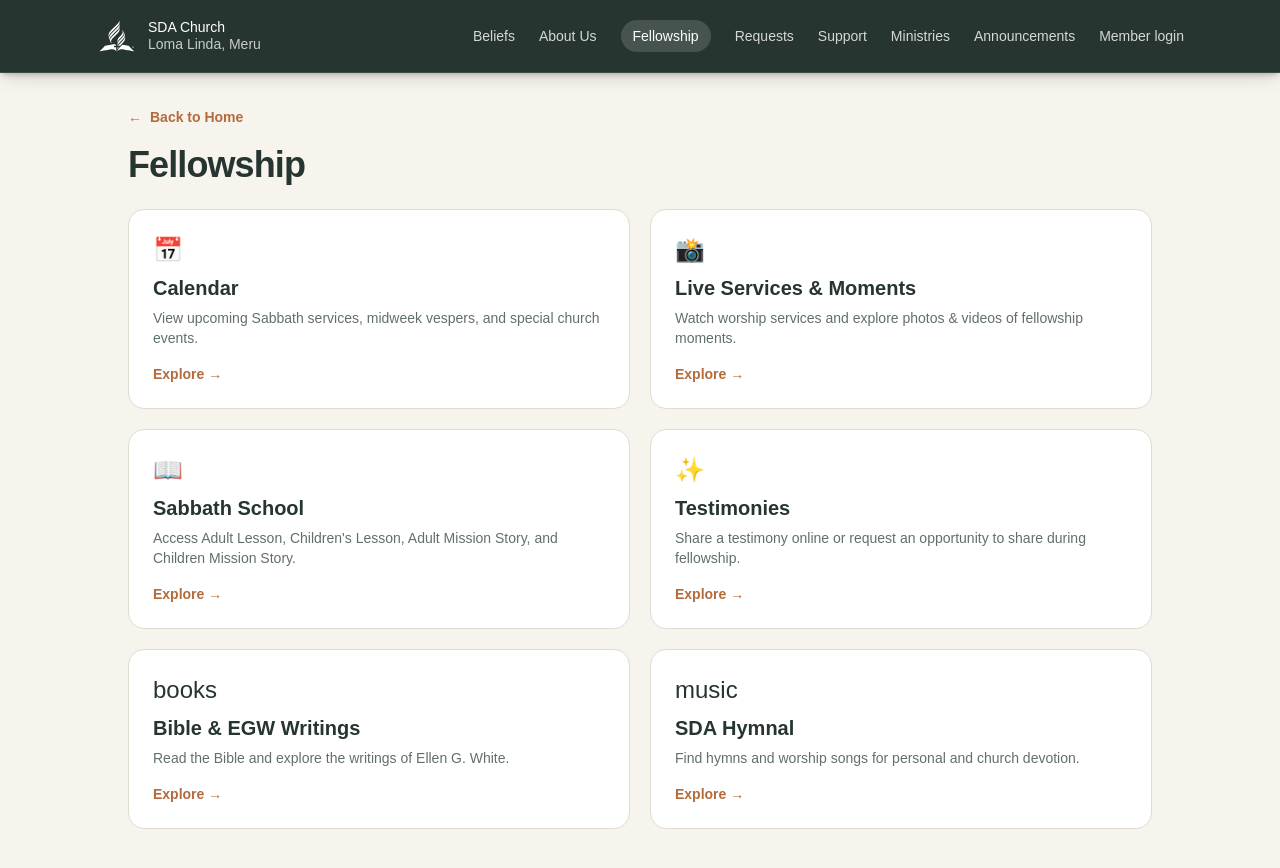
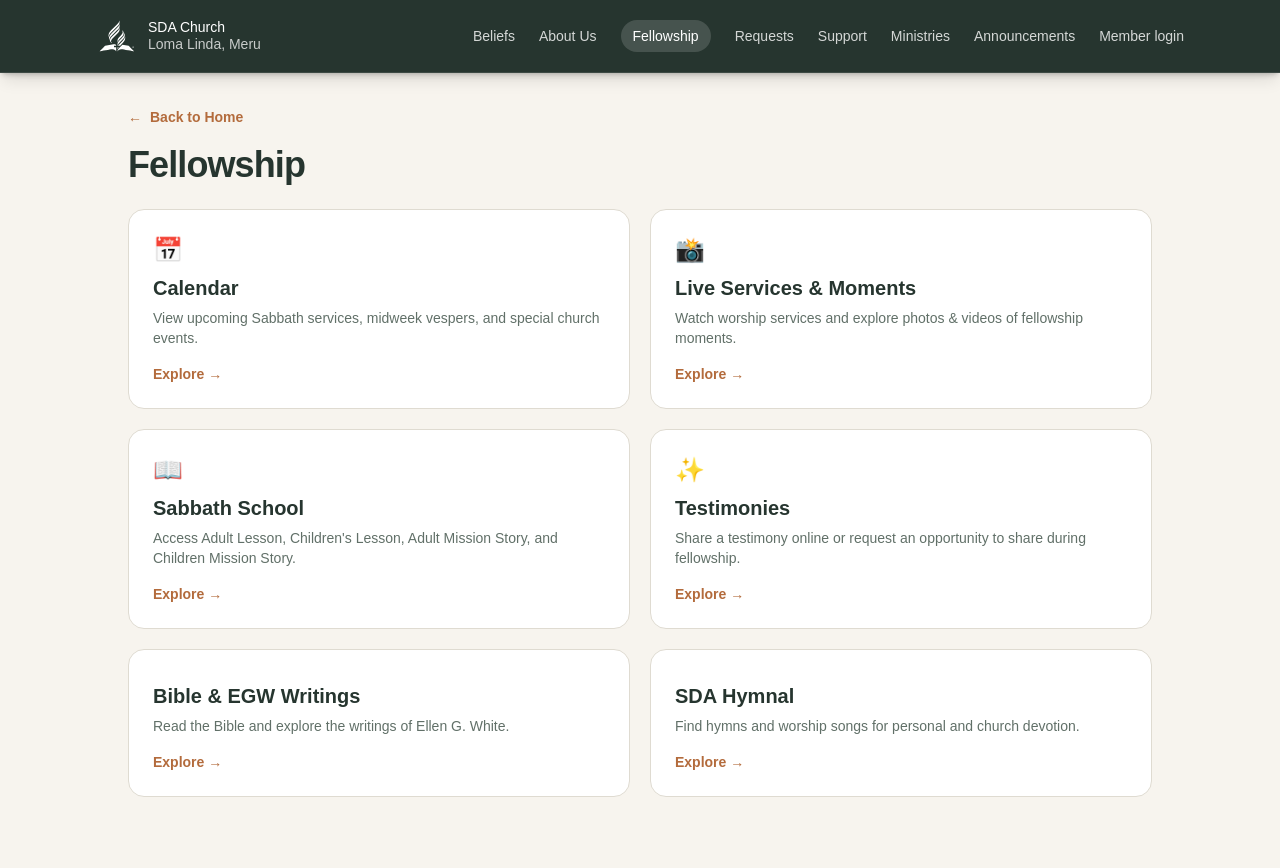
Before and after one commit to MwendaCipi/lomalinda, a Next.js app in the folder frontend/: page /share in a window 1280 px wide. Shown: the top 868 px of the page. Built offline with nearby package versions, Linux system fonts and the light colour scheme; no server answers.

Commit message:
Refine fellowship resource cards

```diff
--- a/frontend/src/app/share/bible-sop/page.tsx
+++ b/frontend/src/app/share/bible-sop/page.tsx
@@ -17,7 +17,7 @@
     label: "EGW Writings",
     title: "Ellen G. White Writings",
     text: "Explore the writings of Ellen G. White through the online collection.",
-    href: "https://egwwritings.org/",
+    href: "https://egwwritings.org/allCollection/en",
     button: "Open EGW Library",
   },
 };
--- a/frontend/src/app/share/hymnal/page.tsx
+++ b/frontend/src/app/share/hymnal/page.tsx
@@ -9,7 +9,6 @@
         </Link>
         <h1 className="mt-4 text-3xl font-semibold tracking-tight sm:text-5xl">SDA Hymnal</h1>
         <section className="mt-6 rounded-3xl border border-[#dfdbd1] bg-white p-6 shadow-sm sm:p-8">
-          <div className="text-4xl" aria-hidden="true">music</div>
           <h2 className="mt-4 text-2xl font-semibold">Songs for worship</h2>
           <p className="mt-2 text-sm leading-6 text-[#617068]">Browse the Seventh-day Adventist hymnal online for worship, devotion, and Sabbath School.</p>
           <a href="https://www.sdahymnal.org/" target="_blank" rel="noreferrer" className="mt-6 inline-flex items-center gap-2 rounded-full bg-[#b36b3c] px-5 py-3 text-sm font-semibold text-white transition hover:bg-[#96552e]">
--- a/frontend/src/app/share/page.tsx
+++ b/frontend/src/app/share/page.tsx
@@ -37,13 +37,13 @@
     href: "/share/bible-sop",
     title: "Bible & EGW Writings",
     text: "Read the Bible and explore the writings of Ellen G. White.",
-    icon: "books",
+    icon: "",
   },
   {
     href: "/share/hymnal",
     title: "SDA Hymnal",
     text: "Find hymns and worship songs for personal and church devotion.",
-    icon: "music",
+    icon: "",
   },
 ];
 
@@ -72,7 +72,7 @@
             >
               <div>
                 <div className="flex items-start justify-between gap-3">
-                  <span className="text-2xl" aria-hidden="true">{item.icon}</span>
+                  {item.icon && <span className="text-2xl" aria-hidden="true">{item.icon}</span>}
                   {item.badge && (
                     <span className="flex items-center gap-1.5 rounded-full bg-[#b36b3c]/10 px-3 py-1 text-xs font-semibold text-[#b36b3c]">
                       <span className="relative flex h-2 w-2">
```
